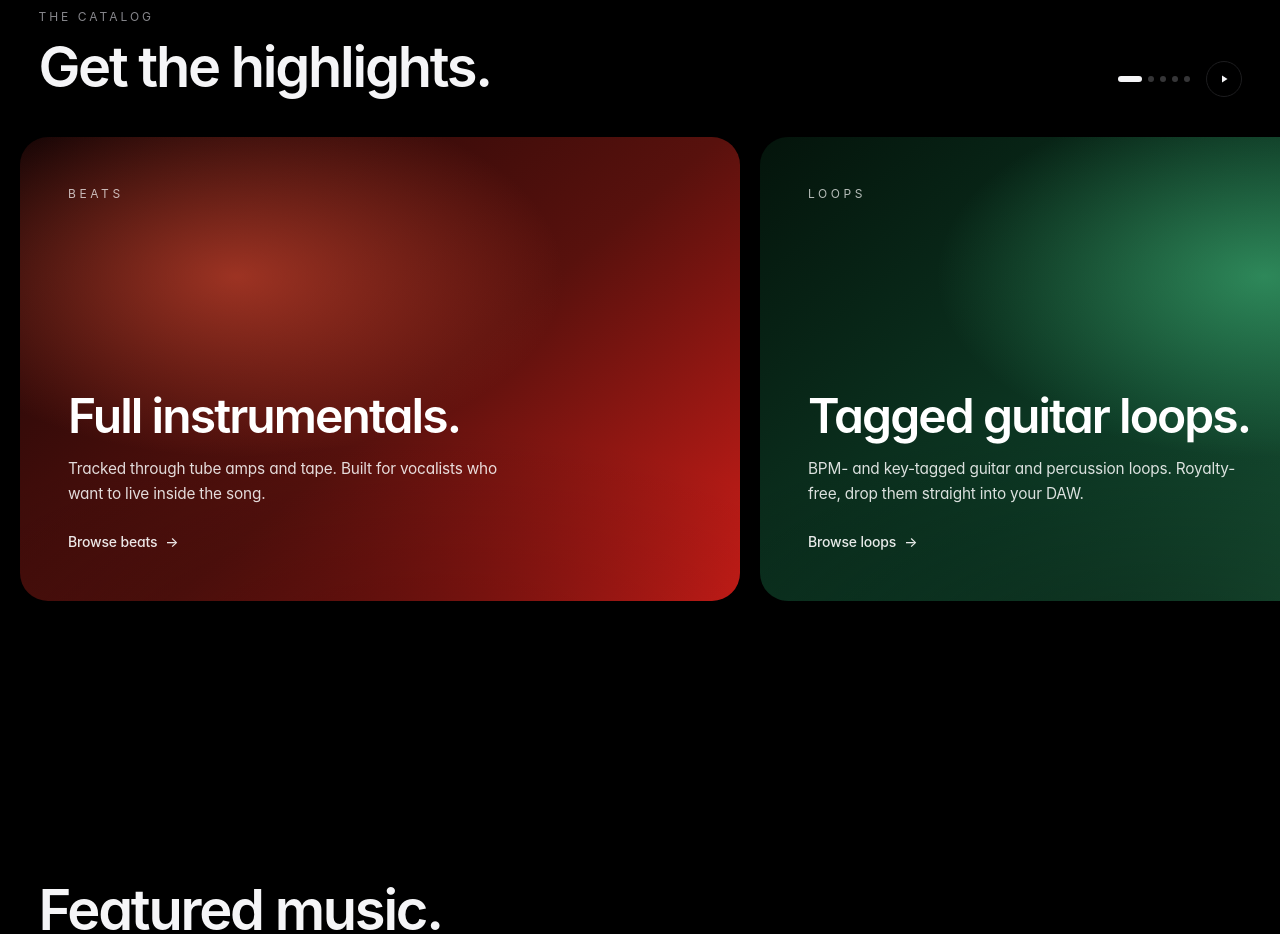
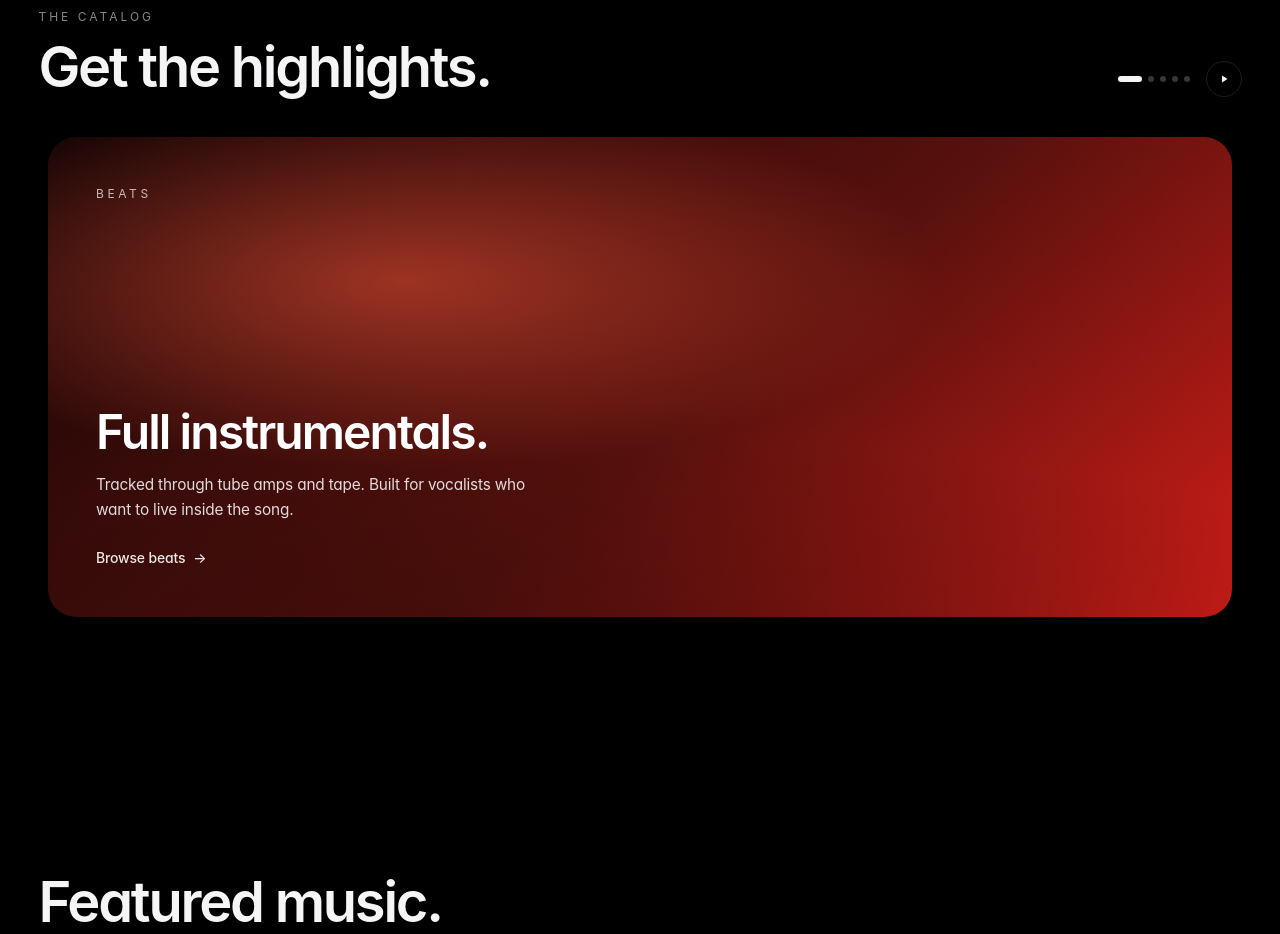
Before and after one commit to matthewgodinez24-boop/Nathan-Godinez, a Next.js app: page / in a window 1280 px wide. Shown: the part 920-1854 px from the top of the page. Built offline with nearby package versions, Linux system fonts and the light colour scheme.

Commit message:
Highlights: transform-based slider — full-bleed cards, consistent 700ms cubic-bezier per advance, drag-to-swipe via pointer events

```diff
--- a/src/components/home/HorizontalShowcase.tsx
+++ b/src/components/home/HorizontalShowcase.tsx
@@ -1,23 +1,34 @@
 "use client";
 
 import Link from "next/link";
-import { useCallback, useEffect, useRef, useState } from "react";
+import { useEffect, useRef, useState } from "react";
 
 /**
- * Highlights — modeled on Apple's "Get the highlights" carousel
- * (apple.com/macbook-pro). Behavior:
+ * Highlights — Apple-style full-bleed carousel.
  *
- *   - Header row: title on the left, pagination dots + play/pause on the right.
- *   - Cards in a horizontal scroller with scroll-snap-x.
- *   - Auto-advance toggles via the play button. Default is paused.
- *   - Clicking a dot jumps to that card and pauses auto-advance.
- *   - Manually swiping/scrolling updates the active dot in real time.
- *   - Vertical page scroll passes through normally; this section never
- *     intercepts scroll.
+ * Architecture: a single `track` <div> containing all cards side-by-side at
+ * 100vw each. The track is positioned via `transform: translate3d(...)` and
+ * driven by a `--active` CSS variable. Every transition — auto-advance,
+ * pagination dot click, and the snap after a drag — uses the SAME CSS
+ * transition (700ms, custom Apple-flavored cubic-bezier). That's what gives
+ * the consistent, predictable feel the previous native-scroll version
+ * couldn't deliver.
  *
- * No scroll-jacking, no sessionStorage, no Lenis interaction. The carousel
- * is a self-contained component — its only DOM contact is its own scroller
- * div via `scrollerRef`.
+ * Why not native scroll-snap:
+ *   - `scrollTo({ behavior: "smooth" })` has implementation-defined timing
+ *     (different on Chrome vs. Safari vs. mobile). Inconsistent feel.
+ *   - `snap-mandatory` competes with smooth scroll mid-flight, producing the
+ *     "chunky" jitter that prompted this rewrite.
+ *   - Lenis was eating wheel events globally — even `data-lenis-prevent`
+ *     wasn't enough because trackpad horizontal-swipe goes through wheel.
+ *
+ * What this gives us instead:
+ *   - GPU-composited transform on the track; one transition per slide change.
+ *   - Identical timing for autoplay, dot click, and drag-snap. Every advance
+ *     "feels the same."
+ *   - Drag/swipe support via pointer events with elastic-free snap on release.
+ *   - Vertical page scroll passes through naturally — `touch-action: pan-y`
+ *     on the track lets the OS handle vertical gestures.
  */
 
 type Highlight = {
@@ -78,113 +89,90 @@ const highlights: Highlight[] = [
 ];
 
 const AUTO_ADVANCE_MS = 6000;
+// Apple-flavored easing — slower start, quick middle, gentle settle.
+const TRANSITION = "transform 700ms cubic-bezier(0.5, 0, 0.1, 1)";
+// How far the user has to drag (as a fraction of viewport width) for the
+// release to advance to the next/prev card. Below this threshold, snap back.
+const DRAG_THRESHOLD = 0.18;
+
+type DragState = { startX: number; offset: number; pointerId: number };
 
 export function HorizontalShowcase() {
-  const scrollerRef = useRef<HTMLDivElement | null>(null);
   const [activeIndex, setActiveIndex] = useState(0);
-  // Default: paused. User has to click play to enable auto-advance —
-  // matches Apple's default and avoids surprising motion on page load.
   const [isPlaying, setIsPlaying] = useState(false);
-  // While true, the manual-scroll listener ignores incoming `scroll` events.
-  // Set when we kick off a programmatic smooth scroll, cleared after the
-  // smooth scroll settles. Without this, the listener races the smooth
-  // scroll mid-flight and snaps activeIndex back to the prior card.
-  const programmaticScrollRef = useRef(false);
-  const programmaticTimerRef = useRef<ReturnType<typeof setTimeout> | null>(null);
+  const [drag, setDrag] = useState<DragState | null>(null);
+  const isDragging = drag !== null;
 
-  // Smooth-scroll the carousel so the card at `index` is centered.
-  const scrollToIndex = useCallback((index: number) => {
-    const scroller = scrollerRef.current;
-    if (!scroller) return;
-    const cards = scroller.querySelectorAll<HTMLElement>("[data-card]");
-    const card = cards[index];
-    if (!card) return;
-    // Center the card within the scroller's viewport.
-    const target =
-      card.offsetLeft - (scroller.clientWidth - card.offsetWidth) / 2;
-
-    // Lock the manual-scroll listener for ~900ms — longer than CSS smooth
-    // scroll typically takes — so the listener doesn't fight us mid-flight.
-    programmaticScrollRef.current = true;
-    if (programmaticTimerRef.current) clearTimeout(programmaticTimerRef.current);
-    programmaticTimerRef.current = setTimeout(() => {
-      programmaticScrollRef.current = false;
-    }, 900);
-
-    scroller.scrollTo({
-      left: Math.max(0, target),
-      behavior: "smooth",
-    });
-  }, []);
-
-  // Auto-advance loop. Inside the interval callback (an async, browser-
-  // scheduled task), we call setActiveIndex with a function updater so we
-  // always read the latest current value without it being a stale closure.
+  /**
+   * Auto-advance loop. Pauses while the user is mid-drag (otherwise the
+   * track would jump under their finger). Stays running across releases —
+   * if the user drags to slide 2, the next tick advances to 3 from there.
+   */
   useEffect(() => {
-    if (!isPlaying) return;
+    if (!isPlaying || isDragging) return;
     const interval = setInterval(() => {
       setActiveIndex((current) => (current + 1) % highlights.length);
     }, AUTO_ADVANCE_MS);
     return () => clearInterval(interval);
-  }, [isPlaying]);
-
-  // When the active index changes (auto-advance, dot click, etc.) ensure the
-  // scroller is synced. This effect doesn't call setState, only scrollTo —
-  // so the lint rule `react-hooks/set-state-in-effect` isn't triggered.
-  useEffect(() => {
-    scrollToIndex(activeIndex);
-  }, [activeIndex, scrollToIndex]);
-
-  // Track the user's manual scroll so the active dot follows their finger.
-  // The setState inside this RAF-scheduled callback runs in an async task,
-  // not in an effect body — it's a normal event-handler-style update.
-  useEffect(() => {
-    const scroller = scrollerRef.current;
-    if (!scroller) return;
-
-    let rafId = 0;
-    const updateActive = () => {
-      // Suppress while a programmatic smooth scroll is in flight. Otherwise
-      // the listener computes "closest card is the OLD card" mid-flight and
-      // calls setActiveIndex back to the old index — feedback loop, scroll
-      // never advances. This is exactly the autoplay-not-working bug.
-      if (programmaticScrollRef.current) return;
-
-      const cards = scroller.querySelectorAll<HTMLElement>("[data-card]");
-      if (cards.length === 0) return;
-
-      const center = scroller.scrollLeft + scroller.clientWidth / 2;
-      let closestIdx = 0;
-      let closestDist = Infinity;
-      cards.forEach((card, i) => {
-        const cardCenter = card.offsetLeft + card.offsetWidth / 2;
-        const dist = Math.abs(cardCenter - center);
-        if (dist < closestDist) {
-          closestDist = dist;
-          closestIdx = i;
-        }
-      });
-      setActiveIndex((current) =>
-        current === closestIdx ? current : closestIdx,
-      );
-    };
-
-    const onScroll = () => {
-      cancelAnimationFrame(rafId);
-      rafId = requestAnimationFrame(updateActive);
-    };
-
-    scroller.addEventListener("scroll", onScroll, { passive: true });
-    return () => {
-      scroller.removeEventListener("scroll", onScroll);
-      cancelAnimationFrame(rafId);
-    };
-  }, []);
+  }, [isPlaying, isDragging]);
 
   function jumpTo(index: number) {
-    setIsPlaying(false);
     setActiveIndex(index);
   }
+
+  function togglePlay() {
+    setIsPlaying((p) => !p);
+  }
+
+  /* ---- pointer-driven drag-to-swipe ---- */
+
+  function onPointerDown(e: React.PointerEvent<HTMLDivElement>) {
+    // Only respond to primary mouse button or touch/pen.
+    if (e.pointerType === "mouse" && e.button !== 0) return;
+    setDrag({ startX: e.clientX, offset: 0, pointerId: e.pointerId });
+    // Capture so subsequent move/up events come to this element even if the
+    // pointer leaves it. Critical for fast flicks.
+    (e.currentTarget as HTMLElement).setPointerCapture(e.pointerId);
+  }
+
+  function onPointerMove(e: React.PointerEvent<HTMLDivElement>) {
+    if (!drag || e.pointerId !== drag.pointerId) return;
+    setDrag({ ...drag, offset: e.clientX - drag.startX });
+  }
+
+  function onPointerUp(e: React.PointerEvent<HTMLDivElement>) {
+    if (!drag || e.pointerId !== drag.pointerId) return;
+    const offset = e.clientX - drag.startX;
+    const threshold = window.innerWidth * DRAG_THRESHOLD;
+    let next = activeIndex;
+    if (offset < -threshold && activeIndex < highlights.length - 1) {
+      next = activeIndex + 1;
+    } else if (offset > threshold && activeIndex > 0) {
+      next = activeIndex - 1;
+    }
+    setActiveIndex(next);
+    setDrag(null);
+    (e.currentTarget as HTMLElement).releasePointerCapture(e.pointerId);
+  }
+
+  /* ---- transform composition ---- */
+
+  // Base offset: -activeIndex * 100vw (each card is one viewport wide).
+  // Drag offset (px): added to the base so the track follows the finger.
+  // No transition during drag → finger-tight tracking. Transition snaps in
+  // on release / state change.
+  const trackStyle: React.CSSProperties = {
+    transform: `translate3d(calc(${-activeIndex} * 100vw + ${
+      drag?.offset ?? 0
+    }px), 0, 0)`,
+    transition: isDragging ? "none" : TRANSITION,
+    willChange: "transform",
+    backfaceVisibility: "hidden",
+    // Allow vertical page scroll to pass through; capture horizontal gestures
+    // for our pointer handler.
+    touchAction: "pan-y",
+    userSelect: isDragging ? "none" : undefined,
+  };
 
   return (
     <section className="py-24 md:py-32" aria-label="Catalog highlights">
@@ -208,41 +196,39 @@ export function HorizontalShowcase() {
               active={activeIndex}
               onPick={jumpTo}
             />
-            <PlayPauseButton
-              isPlaying={isPlaying}
-              onToggle={() => setIsPlaying((p) => !p)}
-            />
+            <PlayPauseButton isPlaying={isPlaying} onToggle={togglePlay} />
           </div>
         </div>
       </div>
 
-      {/* Horizontal scroller.
-          `data-lenis-prevent` tells the global Lenis instance NOT to intercept
-          wheel/touch events that originate inside this element. Without it,
-          Lenis's `smoothWheel: true` + `preventDefault()` consumes the wheel
-          event before the browser can apply native horizontal scroll — the
-          carousel feels "chunky" because trackpad-deltaX gets dropped. */}
+      {/* Viewport — one card visible at a time */}
       <div
-        ref={scrollerRef}
+        className="mt-10 overflow-hidden"
+        // data-lenis-prevent here too as a defensive measure; the transform
+        // approach doesn't depend on native scroll, but if a future change
+        // ever introduces an inner scroller, this keeps Lenis off it.
         data-lenis-prevent
-        className="mt-10 overflow-x-auto pb-6"
-        style={{ scrollbarWidth: "none" }}
       >
-        <ul
-          className="flex snap-x snap-mandatory gap-5 px-[max(1.25rem,calc((100vw-1280px)/2+1.25rem))]"
+        <div
+          className="flex"
+          style={trackStyle}
+          onPointerDown={onPointerDown}
+          onPointerMove={onPointerMove}
+          onPointerUp={onPointerUp}
+          onPointerCancel={onPointerUp}
         >
           {highlights.map((h) => (
-            <li key={h.category} className="snap-center">
+            <div
+              key={h.category}
+              className="w-screen shrink-0 px-4 sm:px-8 md:px-12"
+              // The wrapper provides side padding so the card isn't flush to
+              // the viewport edge. The card itself fills the remaining space.
+            >
               <HighlightCard highlight={h} />
-            </li>
+            </div>
           ))}
-        </ul>
+        </div>
       </div>
-
-      {/* Hide the horizontal scrollbar in webkit browsers, scoped to this section */}
-      <style>{`
-        section[aria-label="Catalog highlights"] .overflow-x-auto::-webkit-scrollbar { display: none; }
-      `}</style>
     </section>
   );
 }
@@ -253,10 +239,16 @@ function HighlightCard({ highlight }: { highlight: Highlight }) {
   return (
     <Link
       href={highlight.href}
-      data-card
       aria-label={`${highlight.category}: ${highlight.title}`}
-      className="group relative flex h-[clamp(420px,58vh,540px)] w-[clamp(280px,80vw,720px)] shrink-0 flex-col justify-between overflow-hidden rounded-[28px] p-8 text-white md:p-12"
+      // Card fills the viewport-padded slot. Tall enough to feel cinematic
+      // without forcing the user to scroll past a wall.
+      className="group relative flex h-[clamp(440px,60vh,560px)] w-full flex-col justify-between overflow-hidden rounded-[28px] p-8 text-white md:p-12"
       style={{ background: highlight.background }}
+      // The card is a Link — it shouldn't fight the parent's pointer-drag.
+      // `draggable={false}` prevents the browser's native image-drag from
+      // initiating during a swipe.
+      draggable={false}
+      onDragStart={(e) => e.preventDefault()}
     >
       <div
         aria-hidden
@@ -267,7 +259,7 @@ function HighlightCard({ highlight }: { highlight: Highlight }) {
         }}
       />
 
-      <div className="relative z-10 flex items-baseline justify-between">
+      <div className="relative z-10 flex items-baseline">
         <span className="text-[12px] uppercase tracking-[0.3em] opacity-70">
           {highlight.category}
         </span>
```
Also changed, not shown: 1 other file (tests, documents, lock files or other folders).
